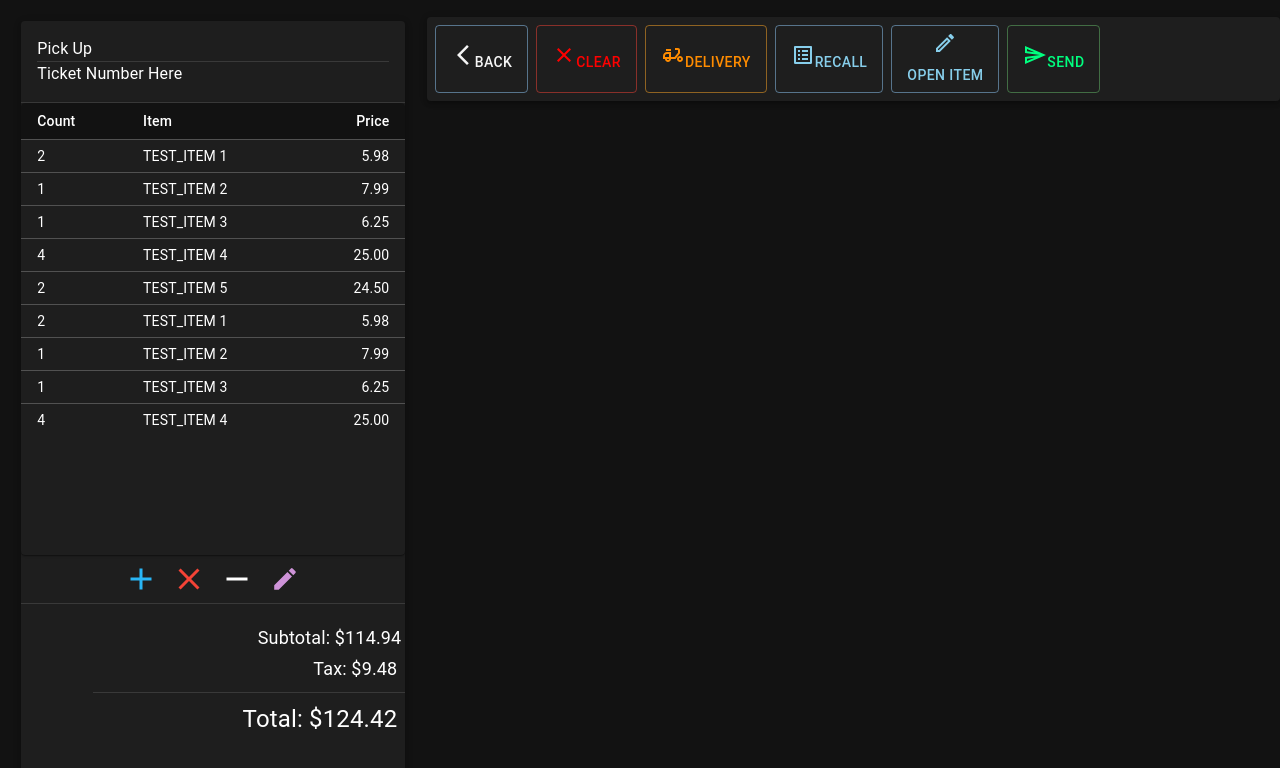
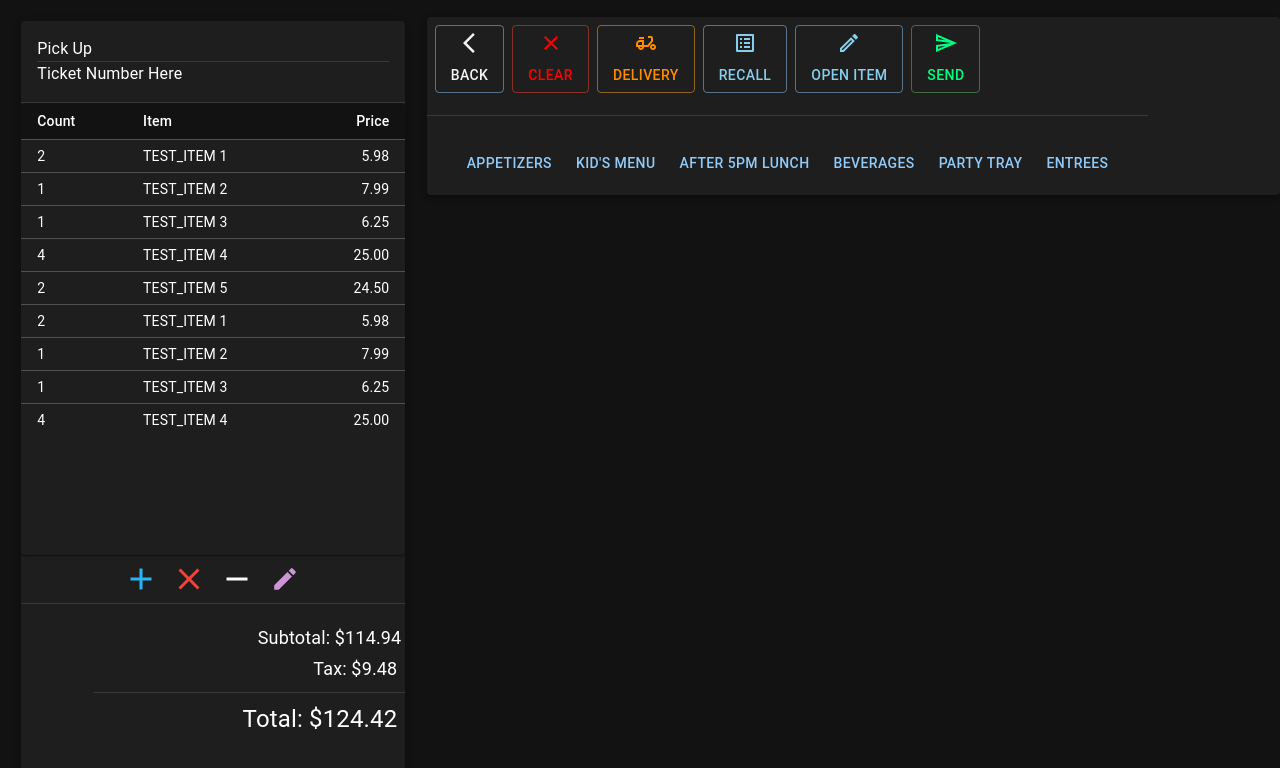
Before and after one commit to kurei159/pos, a React (Create React App) app: page /order_menu in a window 1280 px wide. Shown: the top 768 px of the page. Built offline with nearby package versions, Linux system fonts and the light colour scheme.

Commit message:
WIP load JSON menu temporarily

```diff
--- a/src/components/order_menu/orderMenu.jsx
+++ b/src/components/order_menu/orderMenu.jsx
@@ -1,6 +1,8 @@
 import React, { Component }from 'react'
 import { Card, CardActions, Stack, Button, ButtonGroup } from "@mui/material"
 import { styled } from '@mui/styles';
+import Toolbar from '@mui/material/Toolbar';
+import Divider from '@mui/material/Divider';
 import ArrowBackIosNewIcon from '@mui/icons-material/ArrowBackIosNew';
 import ClearIcon from '@mui/icons-material/Clear';
 import DeliveryDiningOutlinedIcon from '@mui/icons-material/DeliveryDiningOutlined';
@@ -15,42 +17,37 @@ const CategoryBtn = styled(Button) ({
     float: "right"
 })
 
-const Categories = new Map();
+function clickedCat(props) {
+    console.log("Clicked " + props);
 
-function getMenuCategories(menu) {
-    for(var i = 0; i < Object.keys(menu.categories).length; i++) {
-
-    }
 }
 
 class orderMenu extends Component {
-    componentDidMount() {
-        var menu = menuFile;
-        getMenuCategories(menu);
-    }
     render() {
         return (<div>
             <Card className="orderList_menu" sx={{ boxShadow: 3 }}>
+                <Stack direction="column">
+                <Toolbar disableGutters>
                     <CardActions>
                         <Stack direction="row" spacing={1}>
                         <Button variant="outlined" >
                             <Link to="/" style={{ textDecoration: 'none', color: 'WhiteSmoke' }}>
-                            <ArrowBackIosNewIcon/>BACK
+                                <ArrowBackIosNewIcon/><br/>BACK
                             </Link>
                             </Button>
                             <Button variant="outlined" color="error">
                                 <Link to="/" style={{ textDecoration: 'none', color: 'red'}}>
-                                <ClearIcon/>CLEAR
+                                    <ClearIcon/><br/>CLEAR
                                 </Link>
                             </Button>
                             <Button variant="outlined" color="warning">
                                 <Link to="/" style={{ textDecoration: 'none', color:'DarkOrange'}}>
-                                <DeliveryDiningOutlinedIcon/>DELIVERY
+                                    <DeliveryDiningOutlinedIcon/><br/>DELIVERY
                                 </Link>
                             </Button>
                             <Button variant="outlined">
                                 <Link to="/" style={{ textDecoration: 'none', color: 'SkyBlue'}}>
-                                <ListAltOutlinedIcon/>RECALL
+                                    <ListAltOutlinedIcon/><br/>RECALL
                                 </Link>
                             </Button>
                             <Button variant="outlined">
@@ -60,13 +57,23 @@ class orderMenu extends Component {
                             </Button>
                             <Button variant="outlined" color="success">
                             <Link to="/" style={{ textDecoration: 'none', color: 'SpringGreen'}}>
-                        <SendOutlinedIcon/>SEND
+                            <SendOutlinedIcon/><br/>SEND
                             </Link></Button>
                         </Stack>
                     </CardActions>
+                </Toolbar>
+                <Divider style={{marginTop: "2%", marginBottom: "2%"}} />
+                <Toolbar>
                     <CardActions>
-
+                    {
+                        menuFile.map((props) => {
+                            return (
+                                <Button key={props.cat_id} onClick={() => clickedCat(props.cat_id)}>{props.name}</Button>
+                            )})
+                    }
                     </CardActions>
+                </Toolbar>
+                </Stack>
             </Card>
         </div>)
     }
--- a/src/menu_json/menu.json
+++ b/src/menu_json/menu.json
@@ -1,6 +1,6 @@
-    {
-        "categories": {
-            "Appetizers":{
+    [
+            {
+                "name": "Appetizers",
                 "cat_id": 1,
                 "isSub": false,
                 "items": {
@@ -63,7 +63,8 @@
                     }
                 }
             },
-            "Kid's Menu": {
+            {
+                "name": "Kid's Menu",
                 "cat_id": 2,
                 "isSub": false,
                 "items": {
@@ -85,7 +86,8 @@
                     }
                 }
             },
-            "After 5PM Lunch": {
+            {
+                "name": "After 5PM Lunch",
                 "cat_id": 3,
                 "isSub": false,
                 "items": {
@@ -283,7 +285,8 @@
                     }
                 }
             },
-            "Beverages": {
+            {
+                "name": "Beverages",
                 "cat_id": 4,
                 "isSub": false,
                 "items": {
@@ -302,7 +305,8 @@
                 }
 
             },
-            "Party Tray": {
+            {
+                "name": "Party Tray",
                 "cat_id": 5,
                 "isSub": false,
                 "items": {
@@ -328,10 +332,13 @@
                     }
                 }
             },
-            "Entrees": {
+            {
+                "name": "Entrees",
                 "cat_id": 6,
                 "isSub": true,
                 "Pork": {
+                    "name": "Pork",
+                    "sub_id": 1,
                     "items": {
                         "P1. Sweet & Sour Pork": {
                             "item_id": 1,
@@ -356,6 +363,8 @@
                     }
                 },
                 "Chicken": {
+                    "name": "Chicken",
+                    "sub_id": 2,
                     "items": {
                         "C1. Sweet and Sour Chicken": {
                             "item_id": 1,
@@ -420,6 +429,8 @@
                     }
                 },
                 "Beef": {
+                    "name": "Beef",
+                    "sub_id": 3,
                     "items": {
                         "B1. Pepper Steak": {
                             "item_id": 1,
@@ -456,8 +467,9 @@
                     }
                 },
                 "Vegetables": {
+                    "name": "Vegetables",
+                    "sub_id": 4
 
                 }
             }
-        }
-    }
+        ]
```
Lines whose indentation alone changed are shown as unchanged.
